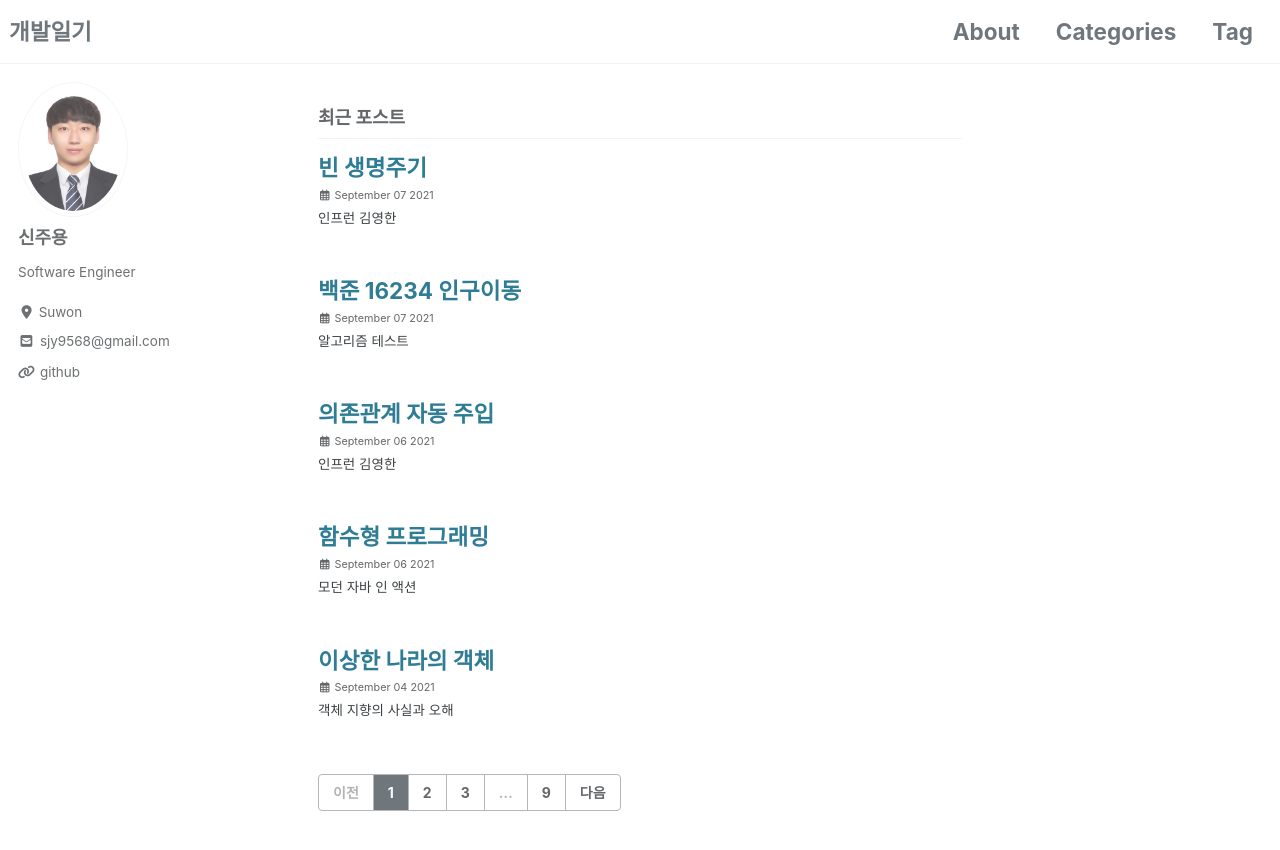
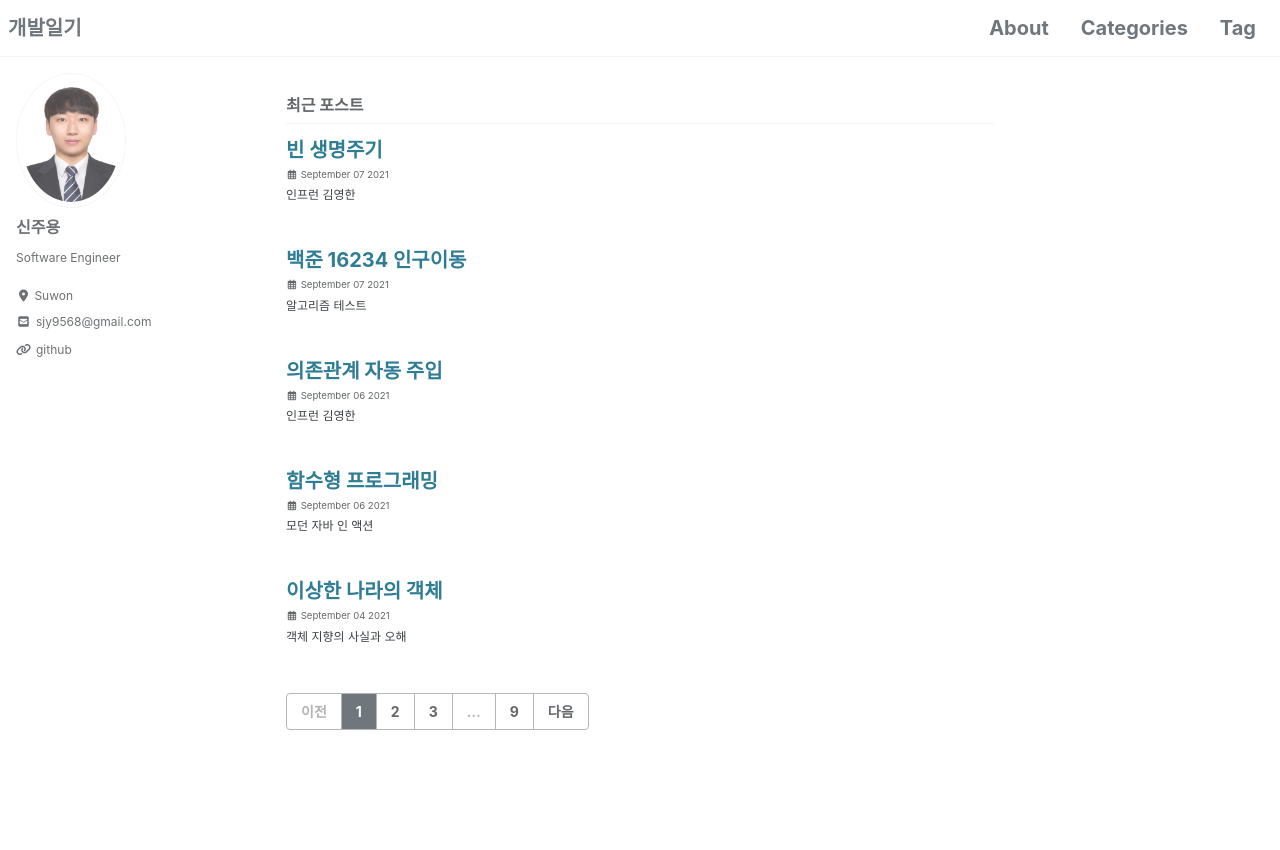
Before and after one commit to shinjooyoung/shinjooyoung.github.io, a Jekyll site: the page built from index.html, in a window 1280 px wide and 900 px high. Shown: the top 850 px of the window. Built offline with Jekyll 4.4.1, drawn with Linux system fonts in a browser that asks for light colours; cached includes are drawn as plain includes; nearby versions of some CDN libraries; the list of posts is cut into pages by our own code.

Commit message:
설정 변경

```diff
--- a/_sass/minimal-mistakes/_reset.scss
+++ b/_sass/minimal-mistakes/_reset.scss
@@ -8,20 +8,20 @@ html {
   /* apply a natural box layout model to all elements */
   box-sizing: border-box;
   background-color: $background-color;
-  font-size: 16px;
+  font-size: 14px;
 
   @include breakpoint($medium) {
-    font-size: 18px;
+    font-size: 16px;
   }
 
   @include breakpoint($large) {
     /* font-size: 20px; */
-    font-size: 18px;
+    font-size: 16px;
   }
 
   @include breakpoint($x-large) {
     /* font-size: 20px; */
-    font-size: 18px;
+    font-size: 16px;
   }
 
   -webkit-text-size-adjust: 100%;
--- a/_sass/minimal-mistakes/_variables.scss
+++ b/_sass/minimal-mistakes/_variables.scss
@@ -152,8 +152,8 @@ $max-width: $x-large !default;
    ========================================================================== */
 
 $right-sidebar-width-narrow: 200px !default;
-$right-sidebar-width: 300px !default;
-$right-sidebar-width-wide: 400px !default;
+$right-sidebar-width: 270px !default;
+$right-sidebar-width-wide: 350px !default;
 
 /*
    Other
```
